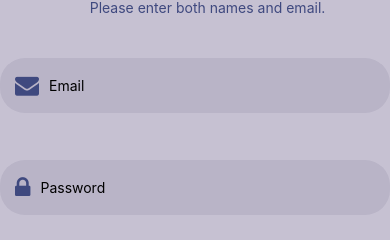
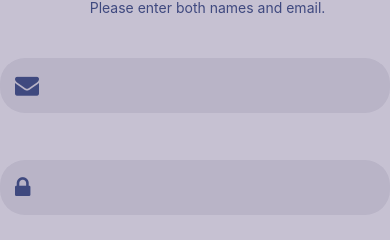
Before and after one commit to ElenaGospodinova/Local-Sales-App, a React Native app in the folder Local-Sales/: screen /LogIn in a window 390 px wide. Shown: the part 191-431 px from the top of the page. Built offline with nearby package versions, Linux system fonts and the light colour scheme.

Commit message:
Errors and App Form Components added

```diff
--- /dev/null
+++ b/Local-Sales/app/assets/components/AppFormField.js
@@ -0,0 +1,29 @@
+import { TextInput, StyleSheet } from 'react-native'
+import React from 'react'
+import { useFormikContext } from 'formik'
+
+import Errors from './Errors'
+
+export default function AppFormField(name, ...otherProps) {
+    const{setFieldTouched, handleChange, errors, touched} = useFormikContext();
+
+    return (
+    <>
+        <TextInput
+            style={styles.textInput}
+            onChangeText={handleChange('name')}
+            onBlur={() => setFieldTouched('name')}
+            maxLength={45}
+            clearButtonMode='always'
+            {...otherProps}
+         />
+
+        <Errors error={errors[name]} visible={touched[name]} />
+    </>
+  )
+}
+const styles = StyleSheet.create({
+    textInput: {
+        flex: 1,
+      },
+})
--- /dev/null
+++ b/Local-Sales/app/assets/components/Errors.js
@@ -0,0 +1,17 @@
+import { View, Text, StyleSheet } from 'react-native'
+import React from 'react'
+
+export default function Errors({errors, visible}) {
+    if(!visible || !errors) return null;
+
+  return (
+    <View>
+      <Text style={styles.error} >{errors}</Text>
+    </View>
+  )
+}
+const styles = StyleSheet.create({
+    error:{
+        color:'red',
+    },
+})
--- a/Local-Sales/app/assets/components/LogIn.js
+++ b/Local-Sales/app/assets/components/LogIn.js
@@ -1,5 +1,5 @@
 import React, { useState } from 'react';
-import { View, TextInput, StyleSheet, Text, Image, Alert } from 'react-native';
+import { View, StyleSheet, Text, Image, Alert } from 'react-native';
 import { FontAwesome } from '@expo/vector-icons';
 import { Formik } from 'formik';
 import { useNavigation } from '@react-navigation/native';
@@ -9,6 +9,7 @@ import Screen from './Screen';
 import colors from '../config/colors';
 import defaultStyles from '../config/styles';
 import AppButton from './AppButton';
+import AppFormField from './AppFormField';
 
 
 const validationSchema = Yup.object().shape({
@@ -44,41 +45,43 @@ export default function InputText({ icon, ...otherProps }) {
           onSubmit={(values) => console.log(values)}
           validationSchema={validationSchema}
           >
-            { ({ handleChange, handleSubmit, errors }) => (
+            { ({ handleChange, handleSubmit, errors, name }) => (
               <>
               <View style={styles.container}>
                 <FontAwesome name='envelope' size={24} color={colors.green} style={styles.icon} />
 
-                <TextInput
+                <AppFormField
                   autoCapitalize='none'
                   autoCorrect={false}
                   style={styles.textInput}
-                  onChangeText={handleChange('email')}
-                  keyboardType='default'
+                  name='email'
                   icon='lock'
                   maxLength={45}
                   placeholder="Email"
+                  textContentType='emailAddress'
                   clearButtonMode='always'
                   {...otherProps}
                 />
               </View>
+
               <Text style={styles.errors}>{errors.email}</Text>
               <View style={styles.container}>
                 <FontAwesome name="lock" size={24} color={colors.green} style={styles.icon} />
 
-                <TextInput
+                <AppFormField
                   autoCapitalize='none'
                   autoCorrect={false}
                   style={defaultStyles.textLogIn}
-                  onChangeText={(handleChange('password'))}
                   keyboardType='email-address'
                   maxLength={45}
                   placeholder="Password"
+                  name='password'
                   secureTextEntry={true}
                   clearButtonMode='always'
                   {...otherProps}
                 />
               </View>
+
               <Text style={styles.errors}>{errors.password}</Text>
               <AppButton  style={styles.btn}
                   title="LogIn"
@@ -136,7 +139,5 @@ const styles = StyleSheet.create({
     color: colors.green,
     marginLeft: 25,
   },
-  textInput: {
-    flex: 1,
-  },
+
 });
```
